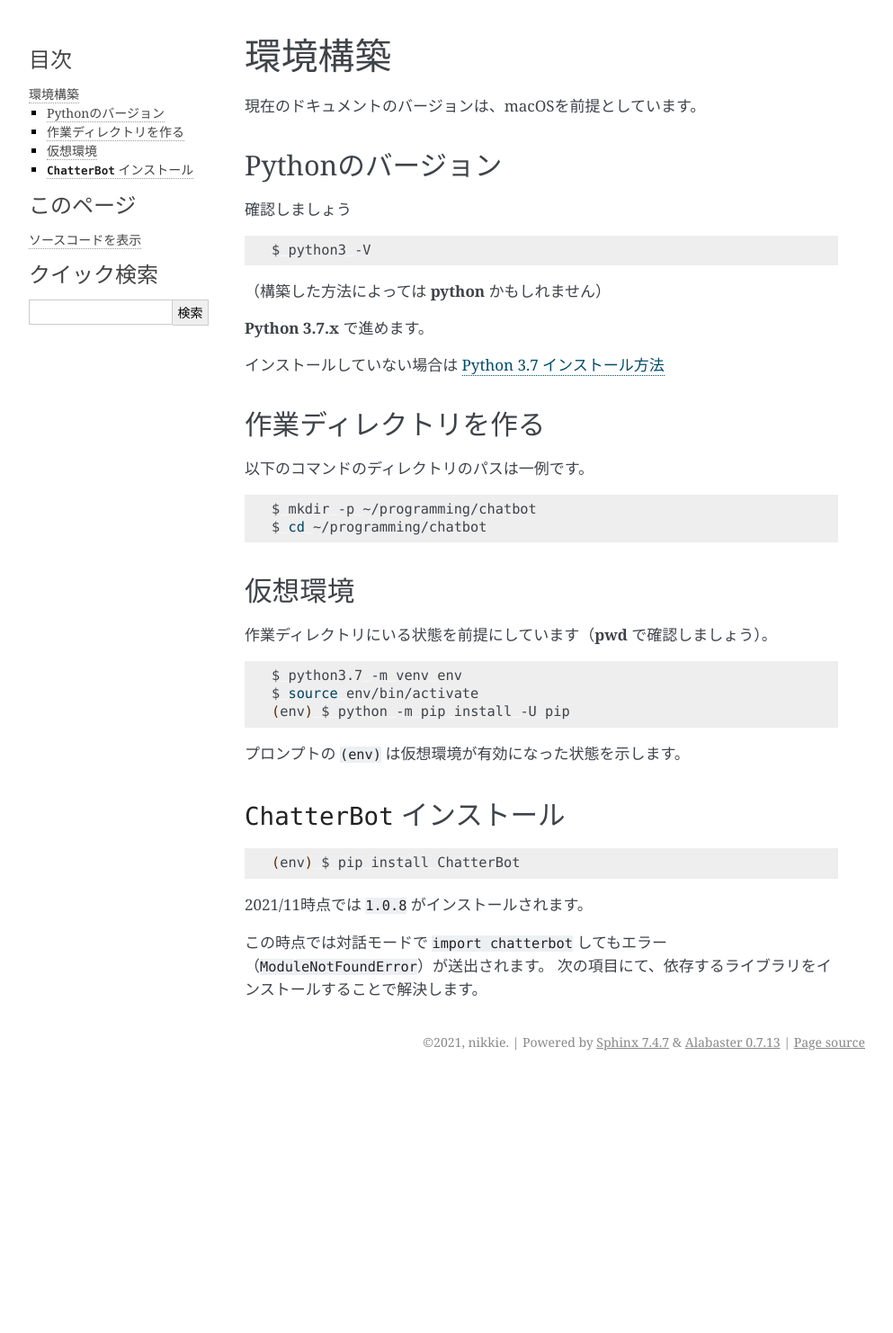
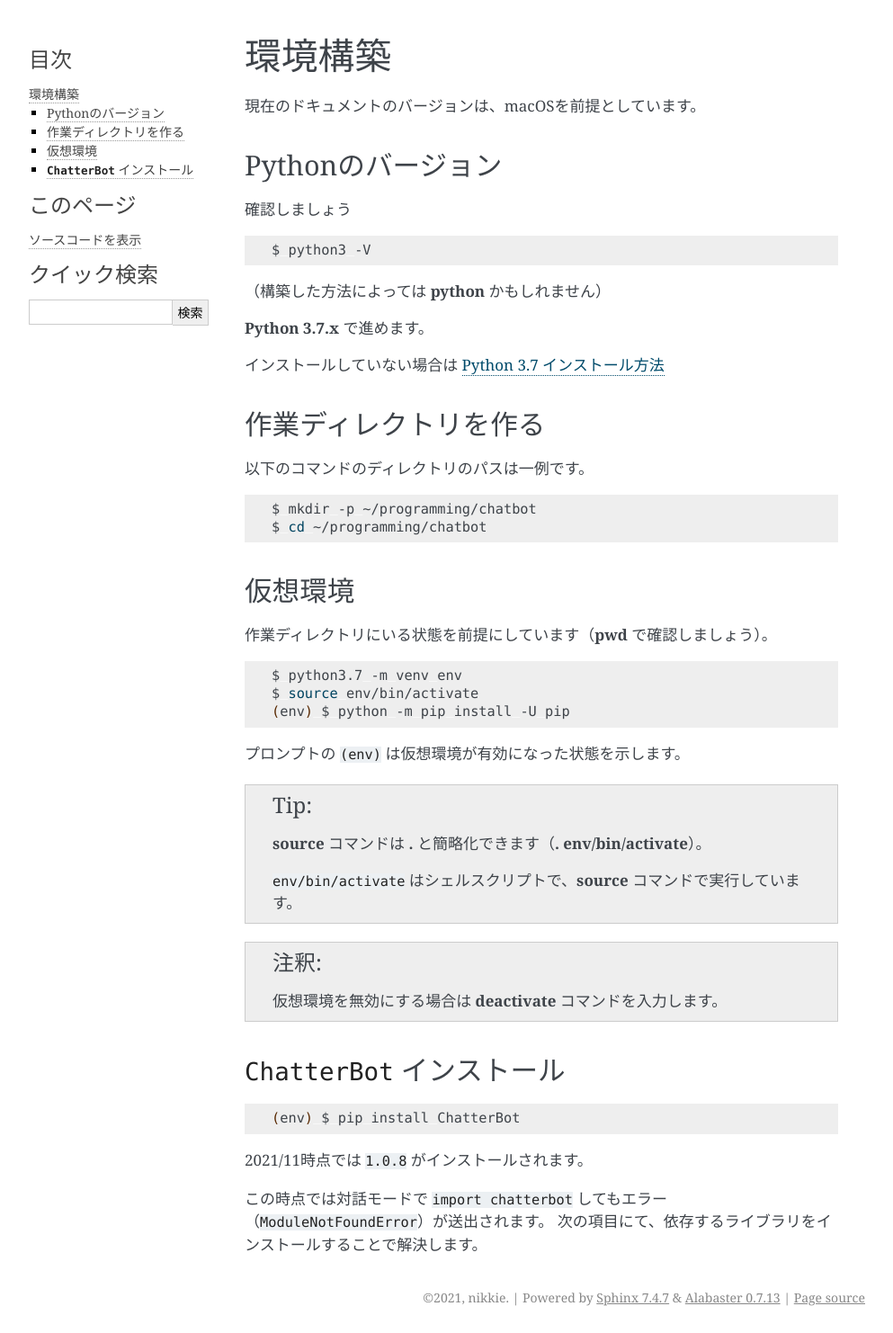
Before and after one commit to ftnext/chatbot-lecture-2021, a Sphinx documentation site: the page built from source/20-environment/index.rst, in a window 1280 px wide. Shown: the whole page at 90% size, without its empty margins (148-1141 px from the left). Built offline with Sphinx 7.4.7, drawn with Linux system fonts in a browser that asks for light colours; before the commit the page ends 1198 px from its top, so only the background shows below that.

Commit message:
[feat] Add FYI

```diff
--- a/source/20-environment/index.rst
+++ b/source/20-environment/index.rst
@@ -44,6 +44,13 @@ Pythonのバージョン
 
 プロンプトの ``(env)`` は仮想環境が有効になった状態を示します。
 
+.. tip::
+    :command:`source` コマンドは :command:`.` と簡略化できます（:command:`. env/bin/activate`）。
+
+    :file:`env/bin/activate` はシェルスクリプトで、:command:`source` コマンドで実行しています。
+
+.. note:: 仮想環境を無効にする場合は :command:`deactivate` コマンドを入力します。
+
 ``ChatterBot`` インストール
 ========================================
 
```
